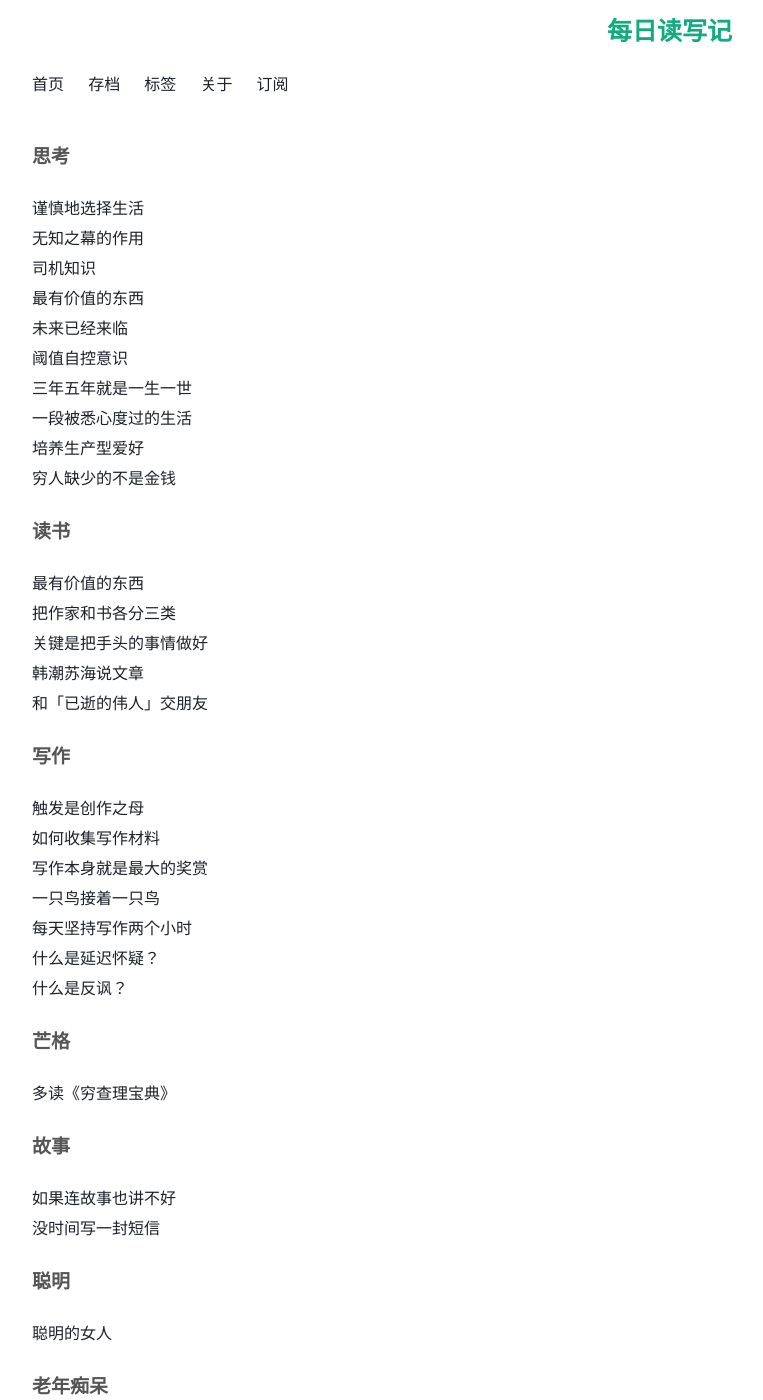
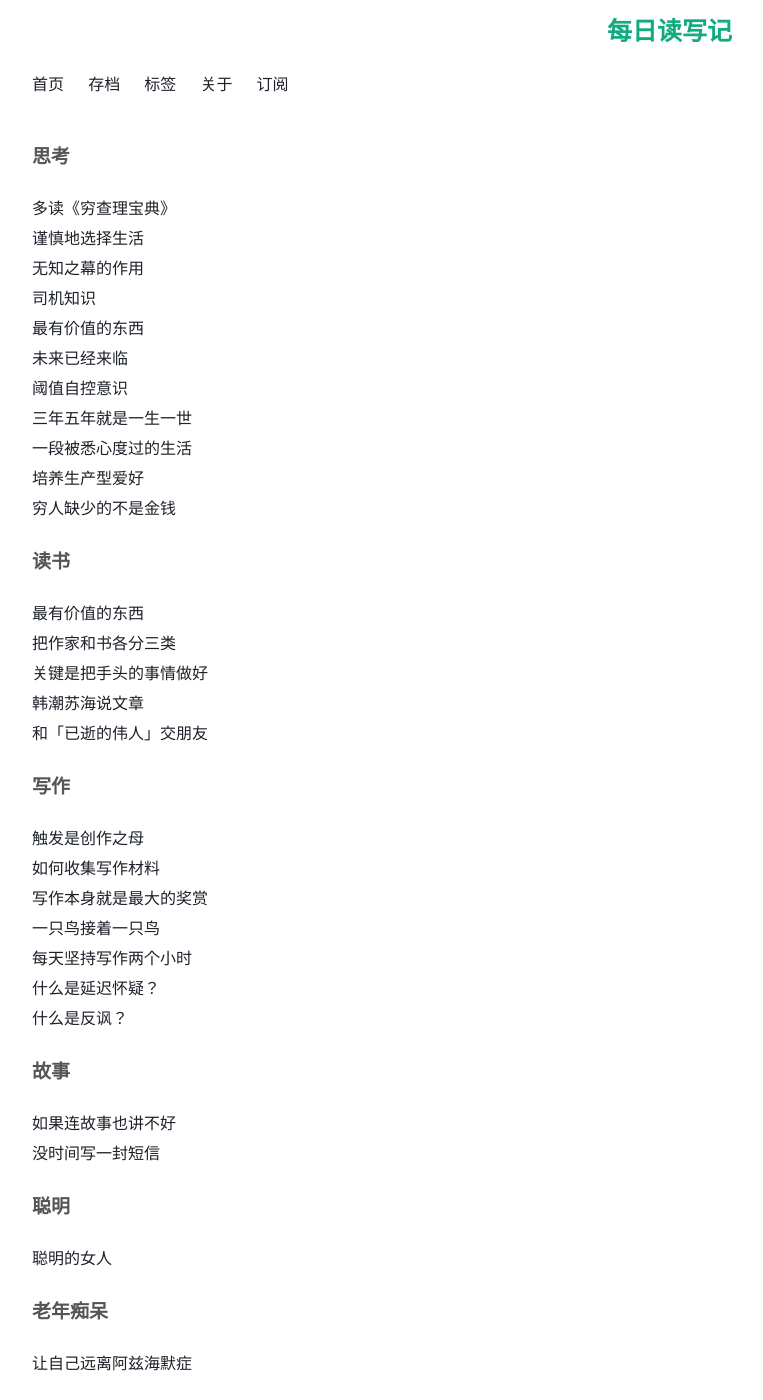
Before and after one commit to Turbo-Snail/ReadingCard, a Jekyll site: the page built from tag.html, in a window 1280 px wide and 1400 px high. Shown: the whole window, without its empty margins (258-1021 px from the left). Built offline with Jekyll 4.4.1, drawn with Linux system fonts in a browser that asks for light colours; comment, search, counter and statistics services are not loaded.

Commit message:
Update 2017-07-06-PoorCharliesAlmanack.md

```diff
--- a/_posts/2017-07-06-PoorCharliesAlmanack.md
+++ b/_posts/2017-07-06-PoorCharliesAlmanack.md
@@ -2,7 +2,7 @@
 layout: post
 title: 多读《穷查理宝典》
 tags:
-- 芒格
+- 思考
 status: publish
 type: post
 published: true
```
